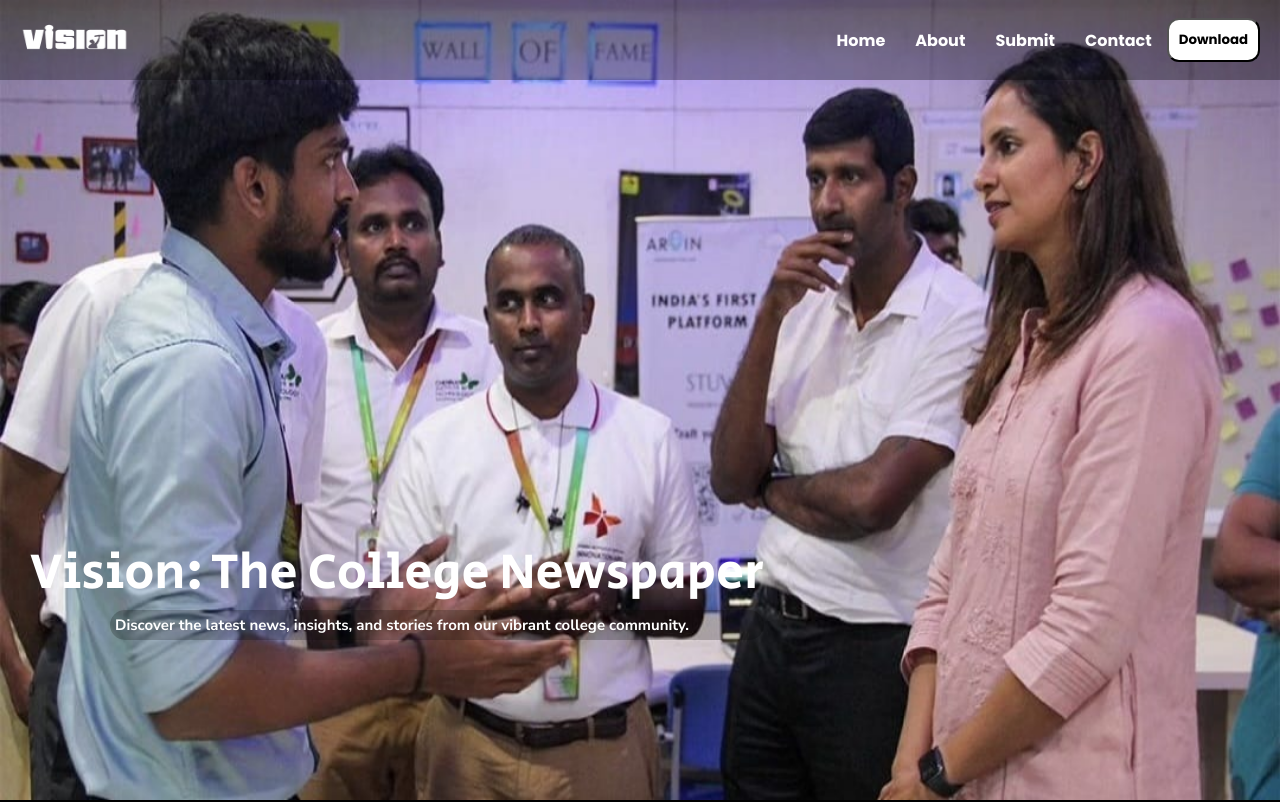
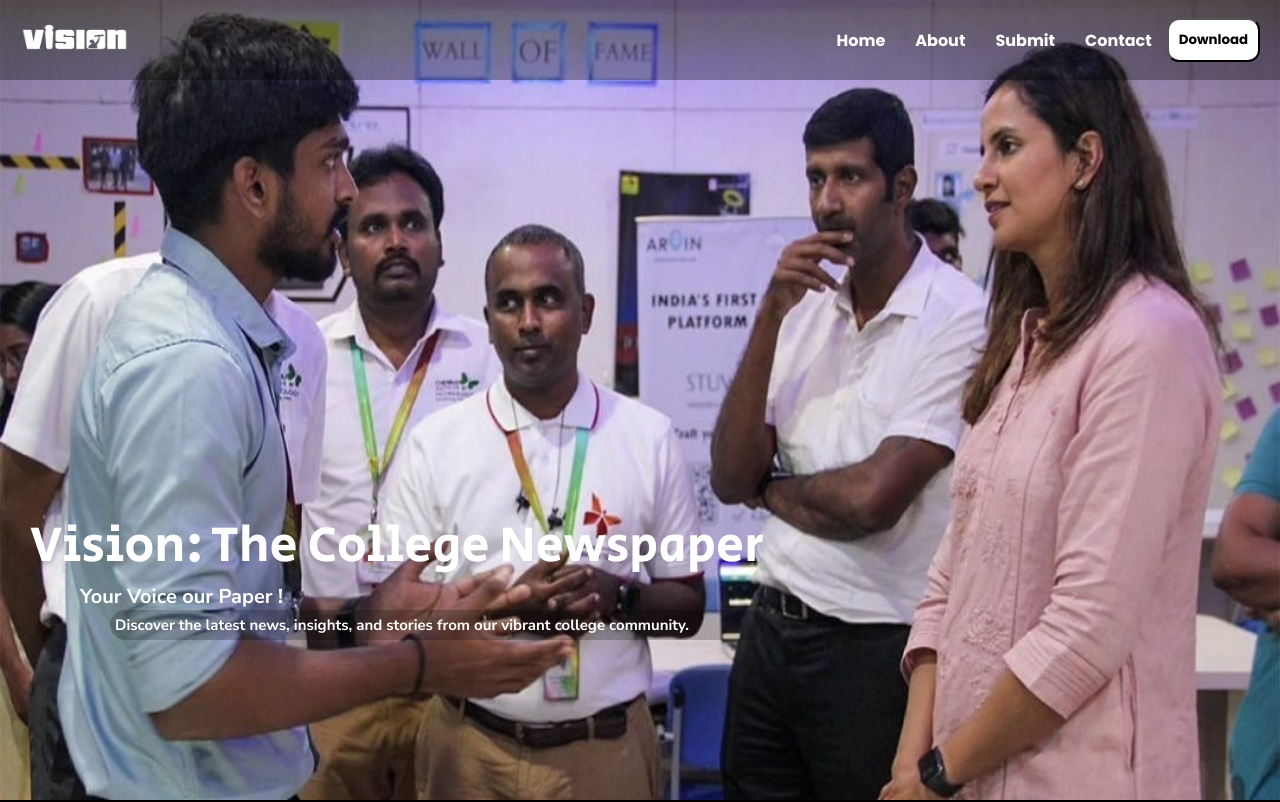
Before and after one commit to harshivkrishna/vision-club, a React (Vite) app in the folder vision/: page / in a window 1280 px wide. Shown: the top 802 px of the page. Built offline with nearby package versions, Linux system fonts and the light colour scheme.

Commit message:
modified:   vision/src/components/Hero.jsx 	modified:   vision/src/components/hero.css

```diff
--- a/vision/src/components/Hero.jsx
+++ b/vision/src/components/Hero.jsx
@@ -35,6 +35,7 @@ const Hero = () => {
         </div>
         <div className='hero-container'>
             <h1>Vision: The College Newspaper</h1>
+            <h4>Your Voice our Paper !</h4>
             <p>Discover the latest news, insights, and stories from our vibrant college community.</p>
         </div>
         </div>
--- a/vision/src/components/hero.css
+++ b/vision/src/components/hero.css
@@ -39,8 +39,15 @@
     /* -webkit-text-stroke: 1px black; */
     font-family: 'Secular One',sans-serif;
     font-size:50px;
-    /* margin-bottom: 1px; */
     font-weight: 400;
+}
+
+.hero-container h4{
+    font-family: 'Nunito Sans',sans-serif;
+    color: #fff;
+    font-weight: 700;
+    font-size:20px;
+    padding-left: 50px;
 }
 
 .hero-container p{
```
